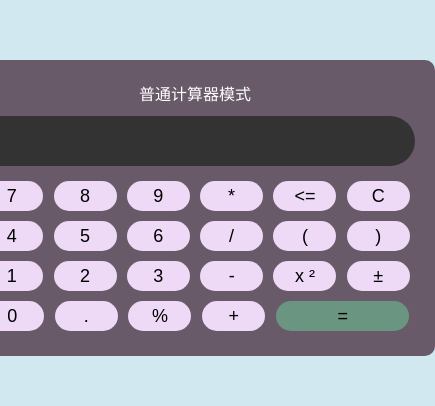
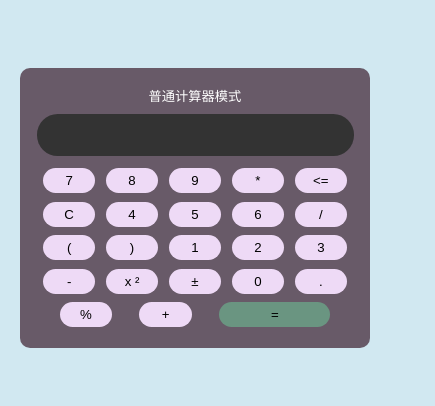
Before and after one commit to SnowDreamXUE/calculator, a Vue app: page / in a window 390 px wide. Shown: the part 214-620 px from the top of the page, 435 px wide, since content can reach past the window. Built offline with nearby package versions, Linux system fonts and the light colour scheme.

Commit message:
适配移动端二次修改

```diff
--- a/src/components/calculator.vue
+++ b/src/components/calculator.vue
@@ -230,23 +230,24 @@ export default {
 
 <style scoped>
 .calculator {
-  width: 440px;
+    width: 90vw;
+    max-width: 440px;
     padding: 20px;
     border-radius: 10px;
-  margin: 12% auto;
+    margin: 12vh auto;
     font-size: 16px;
     background-color: hsl(300, 7%, 38%);
 }
 
 .input {
-  width: 420px;
+    width: 95%;
     height: 50px;
     border-radius: 25px;
     border: 0;
     background-color: #333333;
     color: #d9d9d9;
-  padding: 0 10px 0 10px;
-  margin: 10px 0 10px 0;
+    padding: 0 10px;
+    margin: 10px 0;
     font-size: 30px;
 }
 
@@ -254,17 +255,17 @@ export default {
 .input:active {
     border-color: #03a9f4;
     box-shadow: 0 0 4px #03A9F4;
-  outline: none 0;
+    outline: none;
 }
 
 .button {
     margin: 5px;
     width: 63px;
+    height: 30px;
     border: 0;
-  height: 30px;
     border-radius: 15px;
     color: #000;
-  font-size: large;
+    font-size: 16px;
     background-color: #EEDAF6FF;
     cursor: pointer;
     outline: none;
@@ -290,10 +291,6 @@ export default {
     color: #fff;
 }
 
-button::-moz-focus-inner {
-  border-color: transparent;
-}
-
 .error-message {
     line-height: 30px;
     color: #ff0000;
@@ -305,4 +302,44 @@ button::-moz-focus-inner {
     height: 30px;
     border-radius: 15px;
 }
+
+@media (max-width: 480px) {
+    .calculator {
+        font-size: 3.4vw;
+        padding: 4.3vw;
+    }
+
+    .input {
+        height: 10.7vw;
+        font-size: 6.4vw;
+        border-radius: 5.3vw;
+        padding: 0 2.1vw;
+        margin: 2.1vw 0;
+    }
+
+    .button {
+        width: 13.5vw;
+        height: 6.4vw;
+        margin: 1.1vw;
+        border-radius: 3.2vw;
+        font-size: 3.4vw;
+    }
+
+    .equal-sign {
+        width: 28.5vw;
+    }
+
+    .toggle-button {
+        font-size: 3.4vw;
+    }
+
+    .error-message {
+        line-height: 6.4vw;
+        font-size: 3vw;
+        margin-top: 1.1vw;
+        margin-bottom: 2.1vw;
+        height: 6.4vw;
+        border-radius: 3.2vw;
+    }
+}
 </style>
```
Lines whose indentation alone changed are shown as unchanged.
